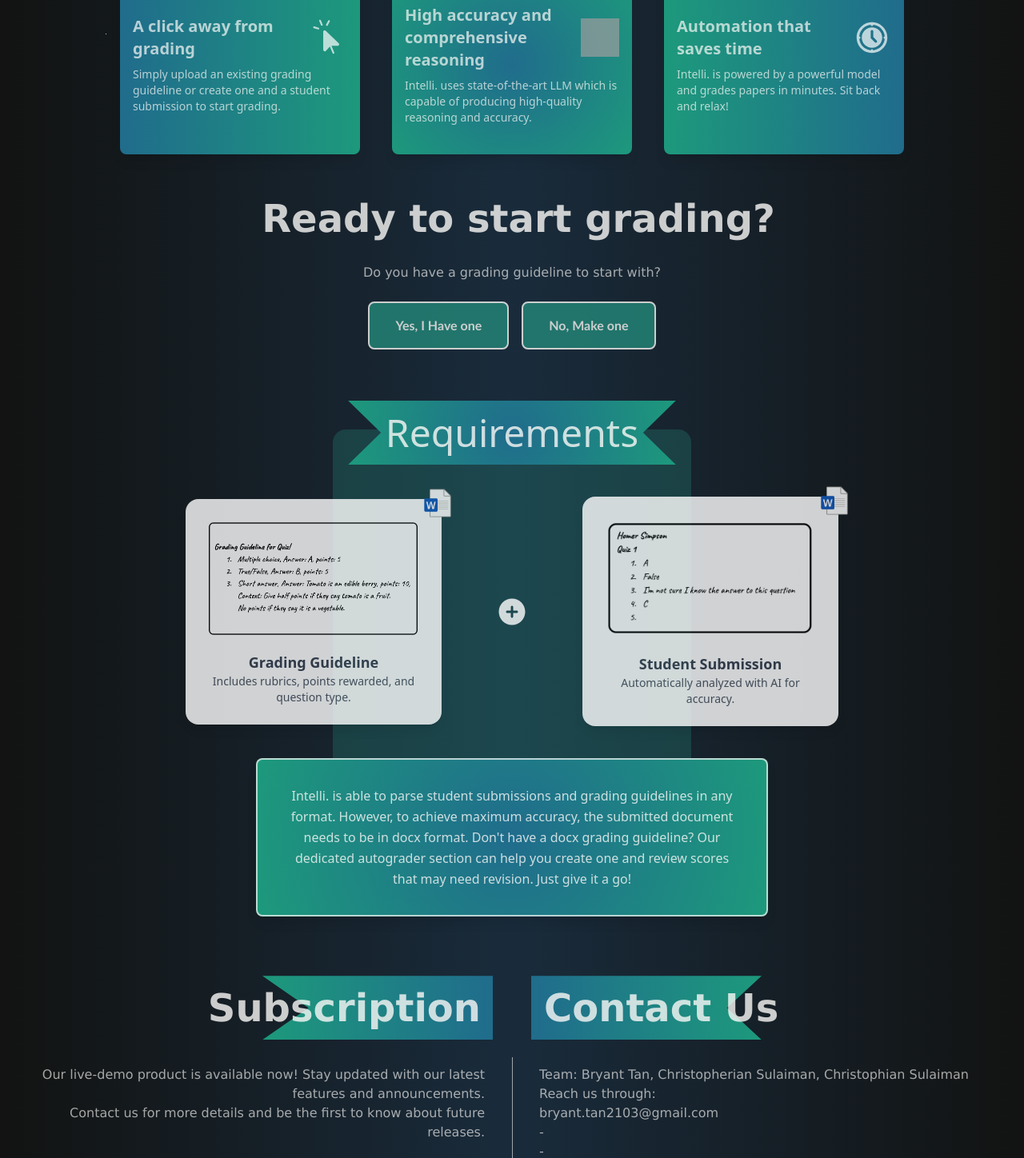
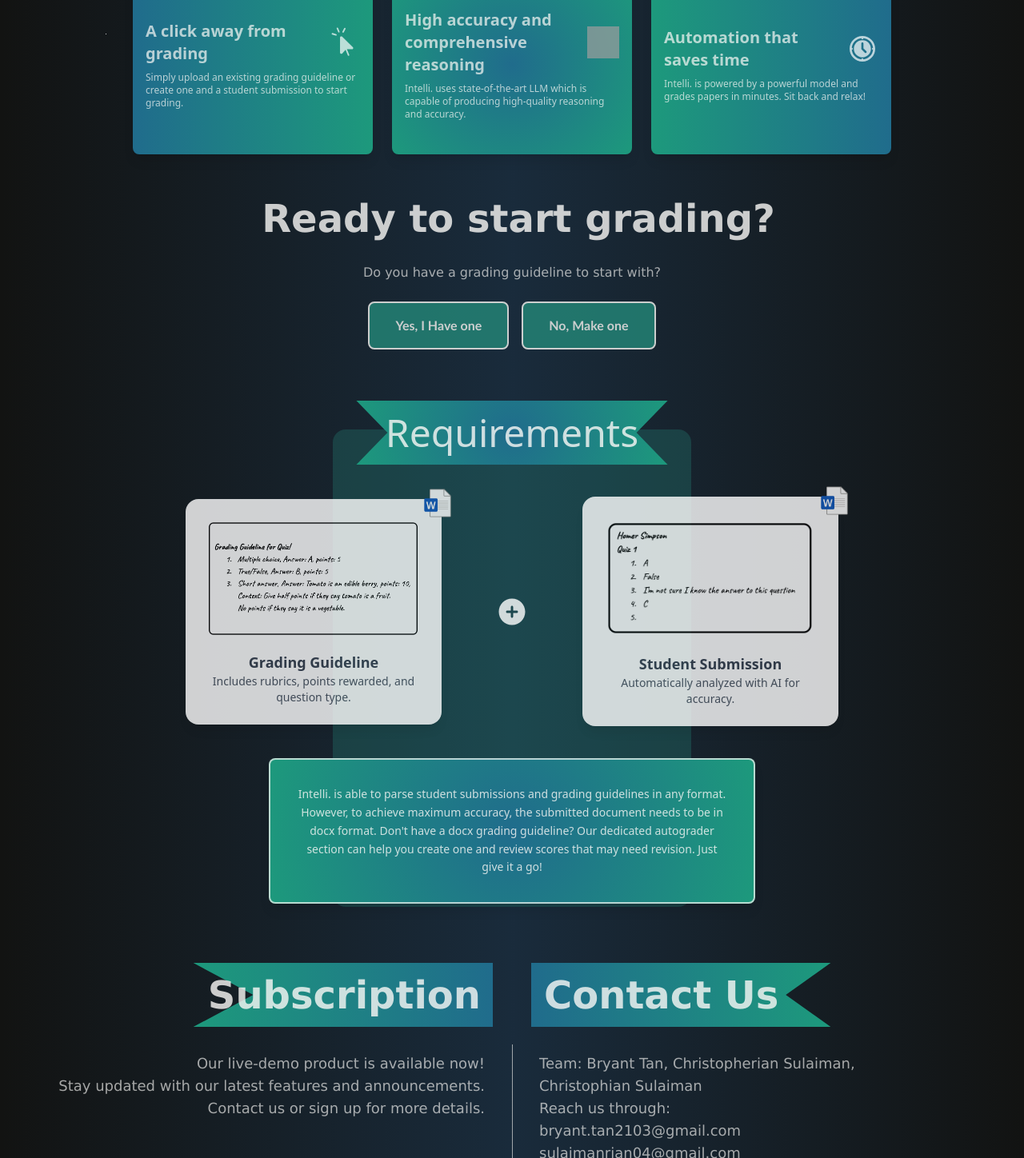
Before and after one commit to b4tan/Intelli, a React (Create React App) app in the folder client/: page / in a window 1280 px wide. Shown: the part 502-1950 px from the top of the page at 80% size. Built offline with nearby package versions, Linux system fonts and the light colour scheme; grey boxes are pictures that could not be loaded.

Commit message:
front end scalable done

```diff
--- a/client/src/App.js
+++ b/client/src/App.js
@@ -37,7 +37,7 @@ function HomePage() {
             <Subscribe />
         </div>
 
-        <div className="absolute top-[12rem] w-[1px] bg-[#FAF9F6]/60 h-32 z-20">
+        <div className="absolute top-[12rem] w-[1px] bg-[#FAF9F6]/60 h-32 sm:h-40 md:h-36 lg:h-48 z-20">
         </div>
 
         <div id="contact" className="w-[45%] text-left">
--- a/client/src/Home.js
+++ b/client/src/Home.js
@@ -2,65 +2,43 @@ import React from 'react';
 
 const Home = () => {
   return (
-    <div
-      className="relative flex justify-center items-center -mt-20 space-x-10 px-8"
-    >
+    <div className="relative flex flex-col lg:flex-row justify-center items-center -mt-20 gap-6 px-4">
       {/* Box 1 */}
-      <div
-        className="w-[300px] h-[225px] bg-gradient-to-r from-[#206c8c] to-[#1d997c] shadow-lg rounded-lg flex flex-col justify-center items-start p-4"
-      >
+      <div className="w-[300px] h-[225px] bg-gradient-to-r from-[#206c8c] to-[#1d997c] shadow-lg rounded-lg flex flex-col justify-center items-start p-4">
         <div className="flex items-center space-x-2 mb-2">
           <p className="text-[#FAF9F6] font-extrabold text-2xl sm:text-xl xs:text-sm opacity-70">
             A click away from grading
           </p>
-          <img
-            src="/click.svg"
-            alt="Grading Icon"
-            className="w-12 h-12 opacity-70"
-          />
+          <img src="/click.svg" alt="Grading Icon" className="w-12 h-12 sm:w-10 sm:h-10 opacity-70" />
         </div>
-        <p className="text-[#FAF9F6] text-sm opacity-70 font-light break-words">
+        <p className="text-[#FAF9F6] text-sm sm:text-xs opacity-70 font-light break-words">
           Simply upload an existing grading guideline or create one and a student submission to start grading.
         </p>
       </div>
 
       {/* Box 2 */}
-      <div
-        className="w-[300px] h-[225px] shadow-lg rounded-lg flex flex-col justify-center items-start p-4"
-        style={{
-          background: "radial-gradient(circle, #206c8c, #1d997c)",
-        }}
-      >
+      <div className="w-[300px] h-[225px] shadow-lg rounded-lg flex flex-col justify-center items-start p-4"
+        style={{ background: "radial-gradient(circle, #206c8c, #1d997c)" }}>
         <div className="flex items-center space-x-2 mb-2">
           <p className="text-[#FAF9F6] font-extrabold text-2xl sm:text-xl xs:text-sm opacity-70">
             High accuracy and comprehensive reasoning
           </p>
-          <img
-            src="/target.svg"
-            alt="Target Icon"
-            className="w-12 h-12 opacity-70"
-          />
+          <img src="/target.svg" alt="Target Icon" className="w-12 h-12 sm:w-10 sm:h-10 opacity-70" />
         </div>
-        <p className="text-[#FAF9F6] text-sm opacity-70 font-light break-words">
+        <p className="text-[#FAF9F6] text-sm sm:text-xs opacity-70 font-light break-words">
           Intelli. uses state-of-the-art LLM which is capable of producing high-quality reasoning and accuracy.
         </p>
       </div>
 
       {/* Box 3 */}
-      <div
-        className="w-[300px] h-[225px] bg-gradient-to-l from-[#206c8c] to-[#1d997c] shadow-lg rounded-lg flex flex-col justify-center items-start p-4"
-      >
+      <div className="w-[300px] h-[225px] bg-gradient-to-l from-[#206c8c] to-[#1d997c] shadow-lg rounded-lg flex flex-col justify-center items-start p-4">
         <div className="flex items-center space-x-2 mb-2">
           <p className="text-[#FAF9F6] font-extrabold text-2xl sm:text-xl xs:text-sm opacity-70">
             Automation that saves time
           </p>
-          <img
-            src="/clock.svg"
-            alt="Clock Icon"
-            className="w-12 h-12 opacity-70"
-          />
+          <img src="/clock.svg" alt="Clock Icon" className="w-12 h-12 sm:w-10 sm:h-10 opacity-70" />
         </div>
-        <p className="text-[#FAF9F6] text-sm opacity-70 font-light break-words">
+        <p className="text-[#FAF9F6] text-sm sm:text-xs opacity-70 font-light break-words">
           Intelli. is powered by a powerful model and grades papers in minutes. Sit back and relax!
         </p>
       </div>
--- a/client/src/contact.js
+++ b/client/src/contact.js
@@ -1,6 +1,6 @@
 import React from 'react';
 
-const contact = () => {
+const Contact = () => {
     return (
         <div
             className="text-[#FAF9F6]/80 relative"
@@ -15,16 +15,14 @@ const contact = () => {
                     marginTop: '50px',
                 }}
             >
-                <div
-                    className="absolute top-0 left-0 h-20 bg-gradient-to-r from-[#206c8c] to-[#1d997c] shadow-lg"
+            <div className="absolute top-0 left-0 h-20 bg-gradient-to-r from-[#206c8c] to-[#1d997c] shadow-lg w-[50%] sm:w-[95%] md:w-[75%] lg:w-[65%] flex justify-center items-center"
                     style={{
-                        width: '50%',
                         clipPath: 'polygon(0 0, 100% 0, 85% 50%, 100% 100%, 0 100%)',
                     }}
                 ></div>
 
                 <h1
-                    className="relative text-5xl font-semibold z-10 pl-4"
+                    className="relative text-3xl font-semibold z-10 pl-4 sm:text-2xl md:text-3xl lg:text-5xl"
                     style={{
                         lineHeight: '5rem',
                     }}
@@ -34,20 +32,18 @@ const contact = () => {
             </div>
 
             <div className="relative">
-
-            <p className="mr-6 text-md opacity-80 text-left font-lighter" style = {{
-                marginLeft: '10px'
-            }}>
-                Team: Bryant Tan, Christopherian Sulaiman, Christophian Sulaiman
-                <br></br>
-                Reach us through:<br></br>
-                bryant.tan2103@gmail.com <br></br>
-                - <br></br>
-                -
+                <p className="mr-6 text-md opacity-80 text-left font-lighter sm:text-sm md:text-md lg:text-lg"
+                   style={{ marginLeft: '10px' }}>
+                    Team: Bryant Tan, Christopherian Sulaiman, <br></br>Christophian Sulaiman
+                    <br></br>
+                    Reach us through:<br></br>
+                    bryant.tan2103@gmail.com <br></br>
+                    sulaimanrian04@gmail.com <br></br>
+                    chsulaiman@ucsd.edu
                 </p>
             </div>
         </div>
-    )
+    );
 }
 
-export default contact;
+export default Contact;
--- a/client/src/hiw.js
+++ b/client/src/hiw.js
@@ -2,46 +2,45 @@ import React from 'react';
 
 const Hiw = () => {
     return (
-        <div className="relative text-[#FAF9F6]/80 font-geneva py-16 mx-auto">
-            <div className="absolute inset-x-0 top-[100px] w-[35%] mx-auto bg-[#25897a]/30 rounded-2xl" style={{ height: 'calc(100% - 200px)'}}></div>
+        <div className="relative text-[#FAF9F6]/80 font-geneva py-12 md:py-16 mx-auto max-w-screen-xl px-4 sm:px-6 lg:px-8">
+            <div className="absolute inset-x-0 top-[80px] md:top-[100px] w-[80%] md:w-[50%] lg:w-[35%] mx-auto bg-[#25897a]/30 rounded-2xl" style={{ height: 'calc(100% - 160px)'}}></div>
 
             <div className="relative flex flex-col items-center mb-6">
                 <div
-                    className="relative w-[32%] h-20 shadow-lg flex justify-center items-center"
+                    className="relative w-[90%] sm:w-[80%] md:w-[50%] lg:w-[32%] h-14 sm:h-16 md:h-20 shadow-lg flex justify-center items-center"
                     style={{
                         clipPath: 'polygon(10% 50%, 0% 0%, 100% 0%, 90% 50%, 100% 100%, 0% 100%)',
                         background: "radial-gradient(circle, #206c8c, #1d997c)",
                     }}
                 >
-                    <h1 className="text-5xl  z-10"
-                    >Requirements</h1>
+                    <h1 className="text-2xl sm:text-3xl md:text-4xl lg:text-5xl z-10">Requirements</h1>
                 </div>
             </div>
 
-            <div className="relative flex justify-center items-center gap-16 mt-10">
-                <div className="bg-white p-6 opacity-80 rounded-2xl shadow-lg w-80 transform hover:scale-105 transition duration-300 relative text-center">
+            <div className="relative flex flex-col md:flex-row justify-center items-center gap-6 sm:gap-8 md:gap-12 lg:gap-16 mt-6 md:mt-10">
+                <div className="bg-white p-4 sm:p-5 md:p-6 opacity-80 rounded-2xl shadow-lg w-56 sm:w-64 md:w-72 lg:w-80 transform hover:scale-105 transition duration-300 relative text-center">
                     <img src="/grading.png" alt="Rubric Sample" className="w-full h-auto rounded-lg" />
-                    <img src="/docx.png" alt="DOCX Icon" className="absolute top-[-15px] right-[-15px] w-10 h-10" />
-                    <h3 className="text-lg font-semibold text-gray-700 mt-4">Grading Guideline</h3>
-                    <p className="text-sm text-gray-600">Includes rubrics, points rewarded, and question type.</p>
+                    <img src="/docx.png" alt="DOCX Icon" className="absolute top-[-8px] sm:top-[-10px] md:top-[-15px] right-[-8px] sm:right-[-10px] md:right-[-15px] w-6 sm:w-8 md:w-10 h-6 sm:h-8 md:h-10" />
+                    <h3 className="text-md sm:text-lg font-semibold text-gray-700 mt-3 md:mt-4">Grading Guideline</h3>
+                    <p className="text-xs sm:text-sm text-gray-600">Includes rubrics, points rewarded, and question type.</p>
                 </div>
 
                 <div className="flex justify-center items-center transform hover:scale-110 transition duration-300 opacity-80">
-                    <img src="/plus.svg" alt="Plus Sign" className="w-12 h-12" />
+                    <img src="/plus.svg" alt="Plus Sign" className="w-8 sm:w-10 md:w-12 h-8 sm:h-10 md:h-12" />
                 </div>
 
-                <div className="bg-white p-6 opacity-80 rounded-2xl shadow-lg w-80 transform hover:scale-105 transition duration-300 relative text-center">
+                <div className="bg-white p-4 sm:p-5 md:p-6 opacity-80 rounded-2xl shadow-lg w-56 sm:w-64 md:w-72 lg:w-80 transform hover:scale-105 transition duration-300 relative text-center">
                     <img src="/student.png" alt="Student Submission" className="w-full h-auto rounded-lg" />
-                    <img src="/docx.png" alt="DOCX Icon" className="absolute top-[-15px] right-[-15px] w-10 h-10" />
-                    <h3 className="text-lg font-semibold text-gray-700 mt-4">Student Submission</h3>
-                    <p className="text-sm text-gray-600">Automatically analyzed with AI for accuracy.</p>
+                    <img src="/docx.png" alt="DOCX Icon" className="absolute top-[-8px] sm:top-[-10px] md:top-[-15px] right-[-8px] sm:right-[-10px] md:right-[-15px] w-6 sm:w-8 md:w-10 h-6 sm:h-8 md:h-10" />
+                    <h3 className="text-md sm:text-lg font-semibold text-gray-700 mt-3 md:mt-4">Student Submission</h3>
+                    <p className="text-xs sm:text-sm text-gray-600">Automatically analyzed with AI for accuracy.</p>
                 </div>
             </div>
 
-            <div className="relative flex justify-center items-center rounded-lg w-1/2 h-auto mx-auto shadow-lg p-8 mt-10 z-10 border-2 border-[#FAF9F6]/70" style = {{
+            <div className="relative flex justify-center items-center rounded-lg w-full sm:w-3/4 md:w-2/3 lg:w-1/2 h-auto mx-auto shadow-lg p-6 sm:p-7 md:p-8 mt-8 md:mt-10 z-10 border-2 border-[#FAF9F6]/70" style={{
                 background: "radial-gradient(circle, #206c8c, #1d997c)",
             }}>
-                <p className="text-center text-[#FAF9F6]/80 text-md leading-relaxed font-light" >
+                <p className="text-center text-[#FAF9F6]/80 text-sm sm:text-md leading-relaxed font-light">
                     Intelli. is able to parse student submissions and grading guidelines in any format. However, to achieve maximum accuracy, the submitted document needs to be in docx format. Don't have a docx grading guideline? Our dedicated autograder section can help you create one and review scores that may need revision. Just give it a go!
                 </p>
             </div>
--- a/client/src/loginModal.js
+++ b/client/src/loginModal.js
@@ -33,7 +33,7 @@ const LoginModal = ({ isOpen, onClose }) => {
 
   return (
     <div className="fixed inset-0 flex items-center justify-center bg-black bg-opacity-50 z-50">
-      <div className="bg-white p-6 rounded-lg shadow-lg w-96 relative">
+      <div className="bg-[#FAF9F6] p-6 rounded-lg shadow-lg w-96 relative">
         <button
           onClick={onClose}
           className="absolute top-4 right-4 text-gray-600 hover:text-gray-800"
@@ -57,7 +57,7 @@ const LoginModal = ({ isOpen, onClose }) => {
             placeholder="Email"
             value={email}
             onChange={(e) => setEmail(e.target.value)}
-            className="w-full p-2 border rounded-md mb-3"
+            className="bg-[#FAF9F6] w-full p-2 border rounded-md mb-3"
             required
           />
           <input
@@ -65,7 +65,7 @@ const LoginModal = ({ isOpen, onClose }) => {
             placeholder="Password"
             value={password}
             onChange={(e) => setPassword(e.target.value)}
-            className="w-full p-2 border rounded-md mb-3"
+            className="bg-[#FAF9F6] w-full p-2 border rounded-md mb-3"
             required
           />
           <button
--- a/client/src/subscribe.js
+++ b/client/src/subscribe.js
@@ -1,6 +1,6 @@
 import React from 'react';
 
-const subscribe = () => {
+const Subscribe = () => {
     return (
         <div
             className="text-[#FAF9F6]/80 relative"
@@ -8,20 +8,21 @@ const subscribe = () => {
                 fontFamily: 'Geneva',
             }}
         >
+            {/* Title Section */}
             <div
                 className="relative mb-8"
                 style={{
                     marginTop: '50px',
                 }}
             >
-                <div className="absolute top-0 right-0 h-20 bg-gradient-to-l from-[#206c8c] to-[#1d997c] shadow-lg w-[50%]"
+                <div className="absolute top-0 right-0 h-20 bg-gradient-to-l from-[#206c8c] to-[#1d997c] shadow-lg w-[50%] sm:w-[95%] md:w-[75%] lg:w-[65%] flex justify-center items-center"
                     style={{
                         clipPath: "polygon(100% 0, 0 0, 20% 50%, 0 100%, 100% 100%)"
                     }}>
                 </div>
 
                 <h1
-                    className="relative text-5xl font-semibold z-10 pl-4"
+                    className="relative text-3xl font-semibold z-10 pl-4 sm:text-2xl md:text-3xl lg:text-5xl"
                     style={{
                         lineHeight: '5rem',
                         marginRight: '15px'
@@ -32,16 +33,14 @@ const subscribe = () => {
             </div>
 
             <div className="relative">
-                <p className="mr-6 text-md opacity-80 text-right font-lighter" style = {{
-                    marginRight: "10px"
-                }}>
-
-                Our live-demo product is available now! Stay updated with our latest features and announcements.
-                <br></br>Contact us for more details and be the first to know about future releases.  </p>
+                <p className="mr-6 text-md opacity-80 text-right font-lighter sm:text-sm md:text-md lg:text-lg"
+                   style={{ marginRight: "10px" }}>
+                    Our live-demo product is available now! <br></br> Stay updated with our latest features and announcements.
+                    <br></br>Contact us or sign up for more details.
+                </p>
             </div>
-
         </div>
-    )
+    );
 }
 
-export default subscribe;
+export default Subscribe;
```
